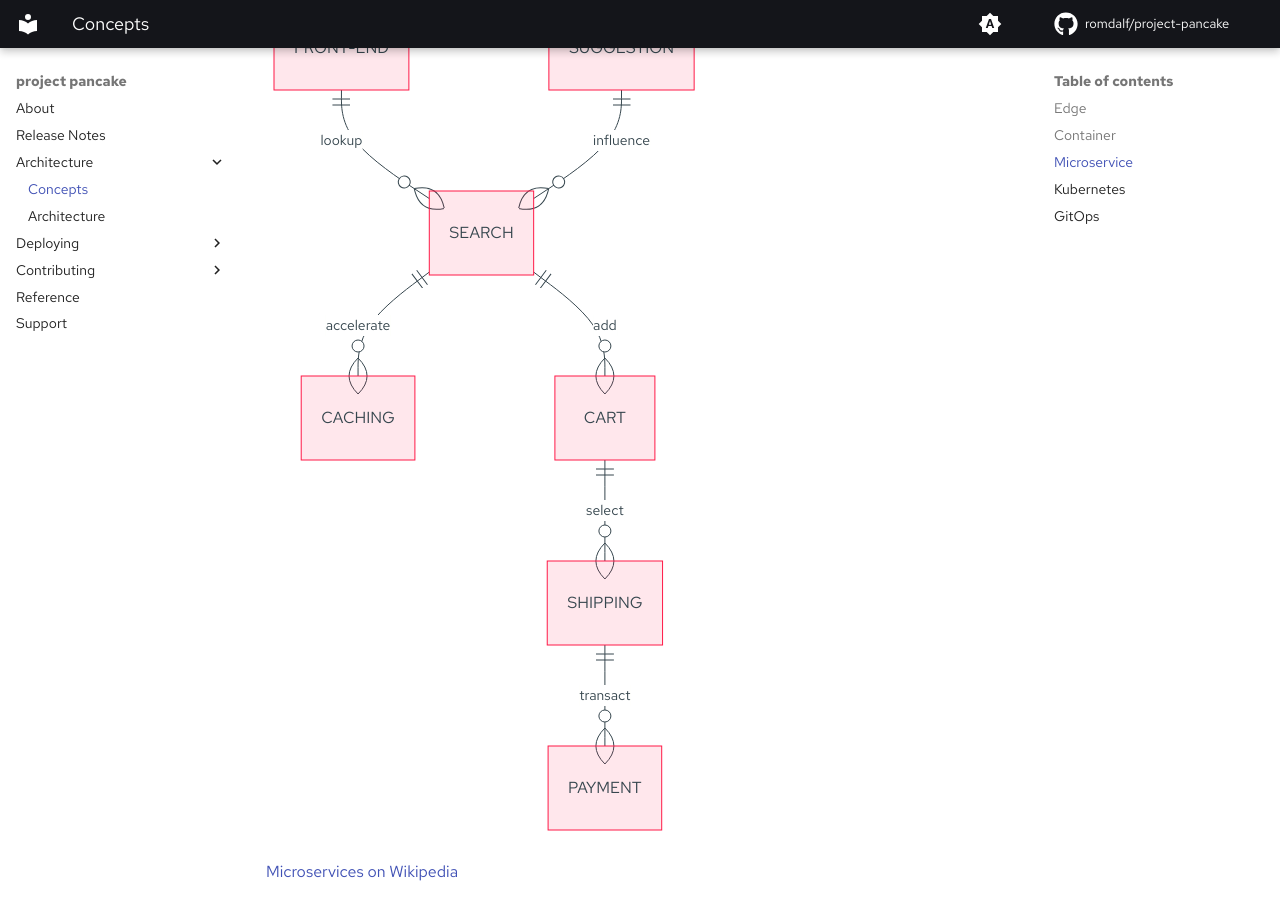
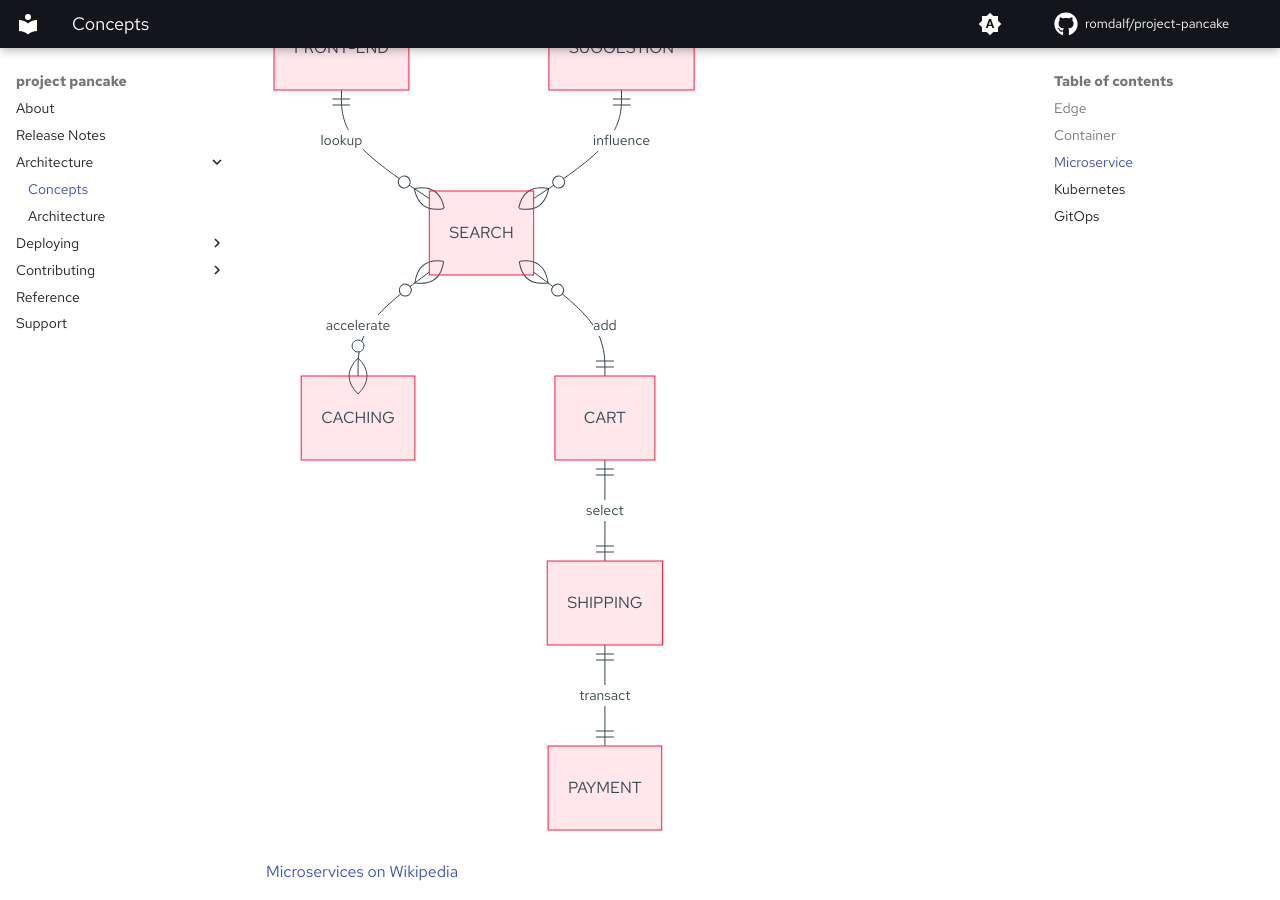
Before and after one commit to beezy-cloud/project-pancake, an MkDocs documentation site: the page built from docs/concepts.md, in a window 1280 px wide and 900 px high, scrolled down 2602 px. Built offline with MkDocs 1.6.1 and Material for MkDocs 9.7.7, drawn with Linux system fonts in a browser that asks for light colours; some web fonts are replaced; comment, search, counter and statistics services are not loaded.

Commit message:
update doc

````diff
--- a/docs/concepts.md
+++ b/docs/concepts.md
@@ -64,10 +64,10 @@ Also, having the shipping module failing will not impact the entire shopping exp
    CUSTOMER ||--o{ FRONT-END : buy
    FRONT-END ||--o{ SEARCH : lookup
    SUGGESTION ||--o{ SEARCH : influence
-   SEARCH ||--o{ CACHING : accelerate
-   SEARCH ||--o{ CART : add
-   CART ||--o{ SHIPPING : select
-   SHIPPING ||--o{ PAYMENT : transact
+   SEARCH }o--o{ CACHING : accelerate
+   SEARCH }o--|| CART : add
+   CART ||--|| SHIPPING : select
+   SHIPPING ||--|| PAYMENT : transact
 ```
 
 [Microservices on Wikipedia](https://en.wikipedia.org/wiki/Microservices)
````
